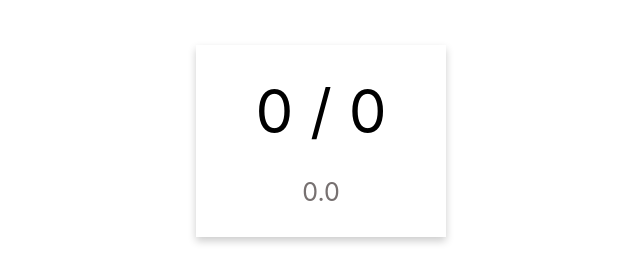
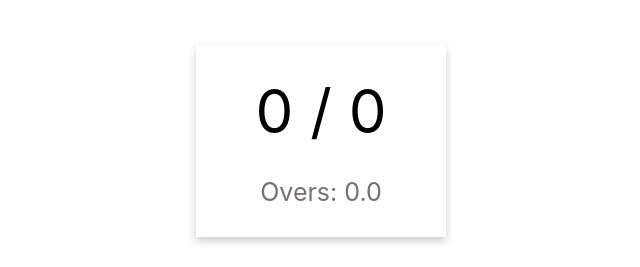
Before and after one commit to krishnau2/cricket-scoring-app, a React (Create React App) app: page / in a window 1280 px wide. Shown: the top 267 px of the page, without its empty margins (319-959 px from the left). Built offline with nearby package versions, Linux system fonts and the light colour scheme.

Commit message:
Typo fix

```diff
--- a/src/MainComponent.js
+++ b/src/MainComponent.js
@@ -76,7 +76,7 @@ class MainComponent extends Component {
             {this.props.score} / {this.props.wicket}
           </div>
           <br />
-          <div className="overs">{this.calculateOver()}</div>
+          <div className="overs">Overs: {this.calculateOver()}</div>
         </div>
         <div className="points-wrap">
           <button className="point" onClick={this.props.addZeroRun}>
```
